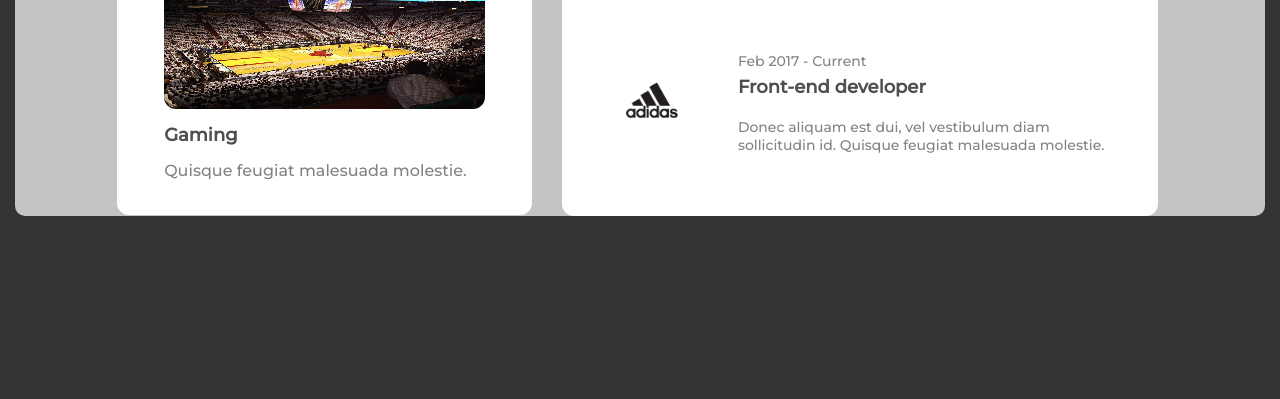
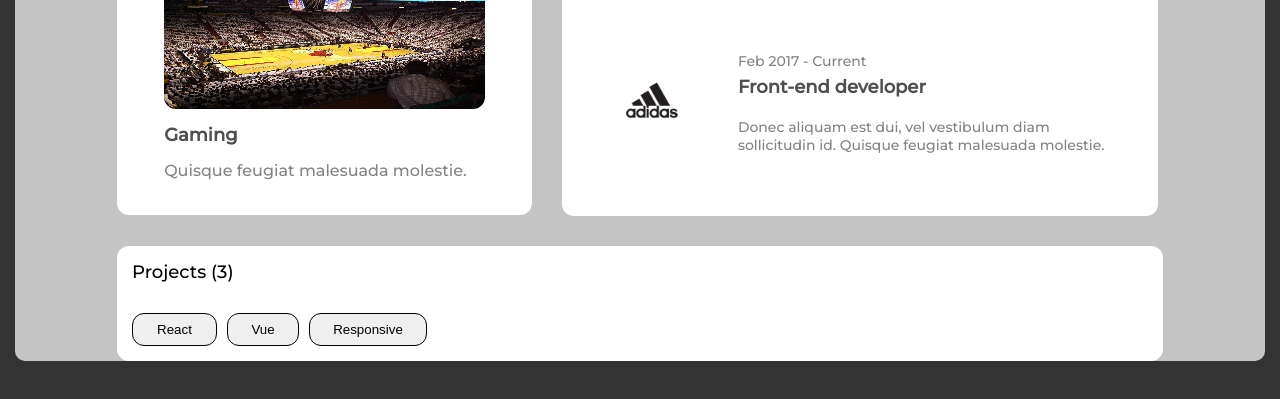
Before and after one commit to mausam-kumar/webDev-portfolio-challenge, a plain HTML site: page index.html in a window 1280 px wide. Shown: the part 1265-1664 px from the top of the page. Before the commit the page ends 1545 px from the top, so only its background shows below. Drawn offline with Linux system fonts and the light colour scheme.

Commit message:
completed sectionThree

```diff
--- a/_sectionThree.scss
+++ b/_sectionThree.scss
@@ -0,0 +1,57 @@
+
+.sectionThree{
+    margin: 30px auto;
+    width: 1046px;
+    height: 115px;
+    border-radius: 12px;
+    display: flex;
+    flex-direction: column;
+    justify-content: space-around;
+    background-color: white;
+}
+.sectionThreeTop{
+    margin-left: 15px;
+    font-family: Montserrat;
+    font-size: 18px;
+    font-style: normal;
+    font-weight: 500;
+    line-height: 22px;
+    letter-spacing: 0em;
+    text-align: left;
+
+}
+.sectionThreeBottom{
+    display: flex;
+    margin-left: 15px;
+    font-family: Montserrat;
+    font-size: 14px;
+    font-style: normal;
+    font-weight: 500;
+    line-height: 17px;
+    letter-spacing: 0em;
+    text-align: center;
+
+    & > button:nth-child(1){
+        width: 85px;
+    }
+    & > button:nth-child(2){
+        width: 72px;
+        margin-left: 10px;
+    }
+    & > button:nth-child(3){
+        width: 118px;
+        margin-left: 10px;
+    }
+
+}
+.sectionThreeButton{
+    height: 33px;
+    border-radius: 12px;
+    border: 1px solid black;
+    transition: .4s all ease-in-out;
+
+}
+.sectionThreeButton:hover{
+    background: #2F80ED;
+    color: white;
+}
--- a/index.html
+++ b/index.html
@@ -190,6 +190,16 @@
 		</section>
 
 
+		<section class="sectionThree">  <!--sectionThree-->
+			<div class="sectionThreeTop">
+				Projects (3)
+			</div>
+			<div class="sectionThreeBottom">
+				<button class="sectionThreeButton">React</button>
+				<button class="sectionThreeButton">Vue</button>
+				<button class="sectionThreeButton">Responsive</button>
+			</div>
+		</section>
 
 	</section>
 
```
Also changed, not shown: dist/css/style.css, 1 other file.
